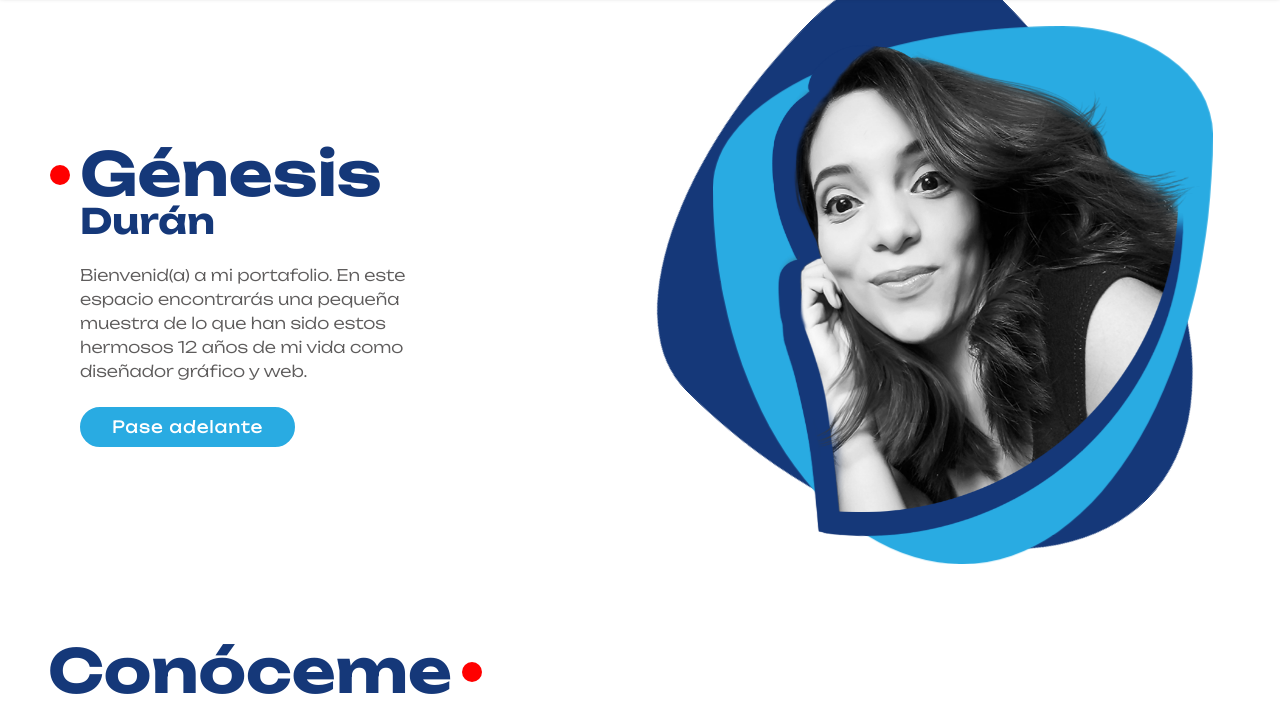
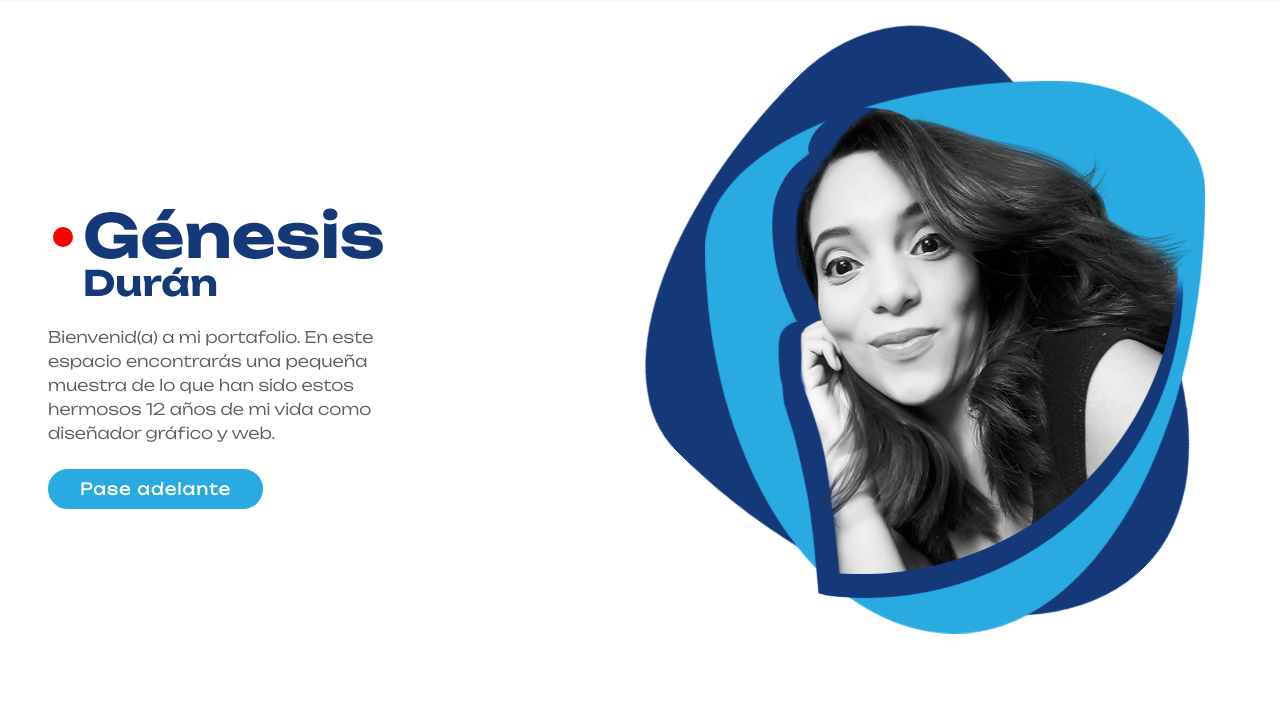
Before and after one commit to obababaresco/genesisduran, a plain HTML site: page index.html in a window 1280 px wide. Shown: the part 67-780 px from the top of the page. Drawn offline with nearby package versions, Linux system fonts and the light colour scheme.

Commit message:
agregando estilos en el header

```diff
--- a/assets/css/index.css
+++ b/assets/css/index.css
@@ -213,8 +213,16 @@ span {
     top: 15px;
 }
 
+header {
+    display: flex;
+    width: 100%;
+    height: 90vh;
+    align-items: center;
+    padding: 2rem 1rem;
+}
+
 .section {
-    padding: 4rem 1.5rem;
+    padding: 2rem 1.5rem;
 }
 
 .container {
@@ -243,7 +251,10 @@ span {
     display: flex;
     flex-direction: column;
     flex: 1;
-    padding-left: 2em;
+}
+
+.container_text_header h1, .container_text_header h3 {
+    margin-left: 35px;
 }
 
 .container_text_header p {
@@ -286,7 +297,6 @@ span {
     border-color: var(--color-primario);
     background-color: #ffffff;
     color: var(--color-primario);
-    ;
 }
 
 .circle_before::before {
@@ -913,8 +923,8 @@ span {
         margin-left: auto;
     }
 
-    .section {
-        padding: 3rem 3rem;
+    .section, header {
+        padding: 4rem 3rem;
     }
 
     .navbar>.container .navbar-brand,
@@ -952,6 +962,7 @@ span {
     .container_header {
         flex-direction: column-reverse;
         gap: 20px;
+        height: 80vh;
     }
 
     .container_blobz {
--- a/index.html
+++ b/index.html
@@ -40,7 +40,7 @@
             </div>
         </div>
     </nav>
-    <header class="section">
+    <header>
         <div class="container">
             <div class="container_header">
                 <div class="container_text_header">
```
